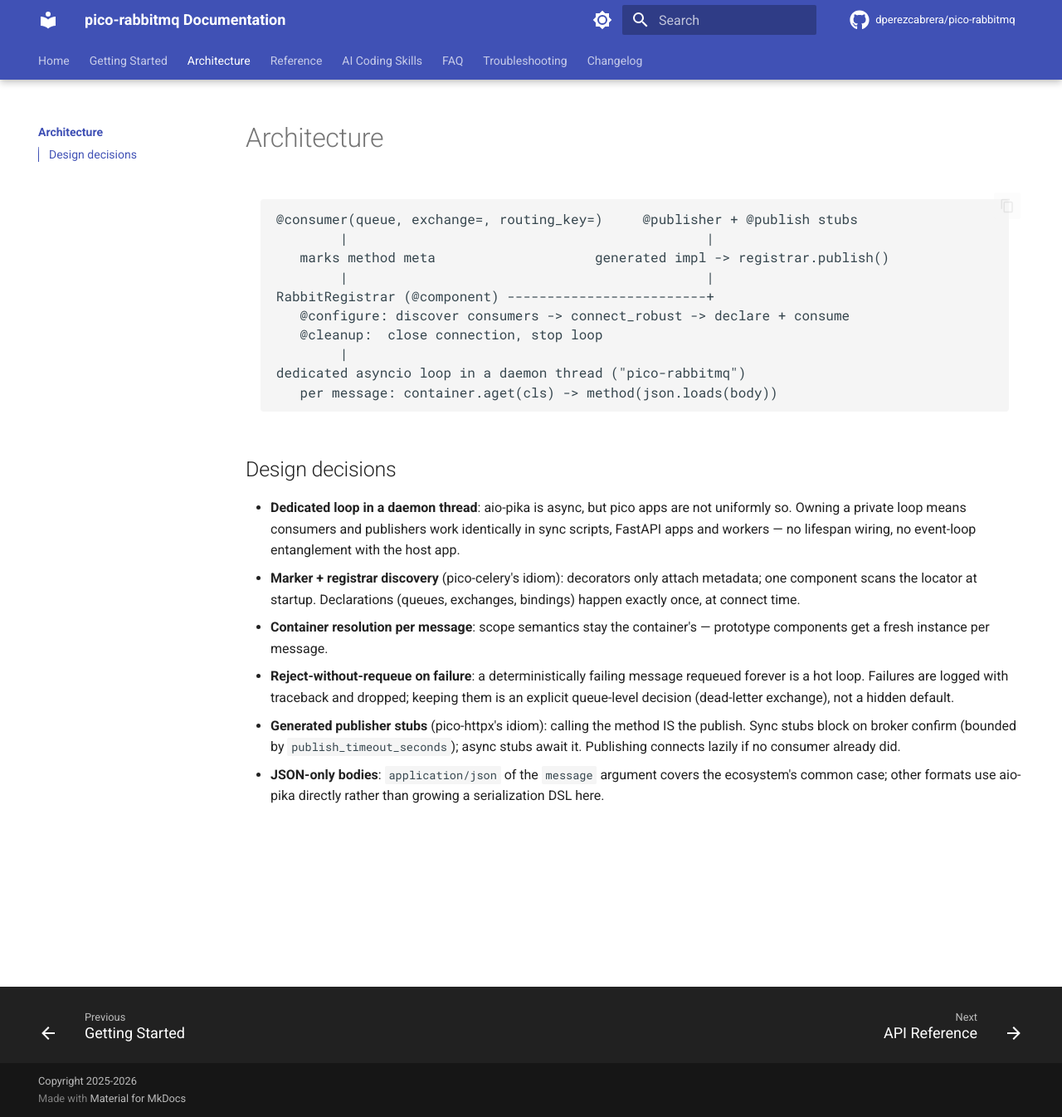
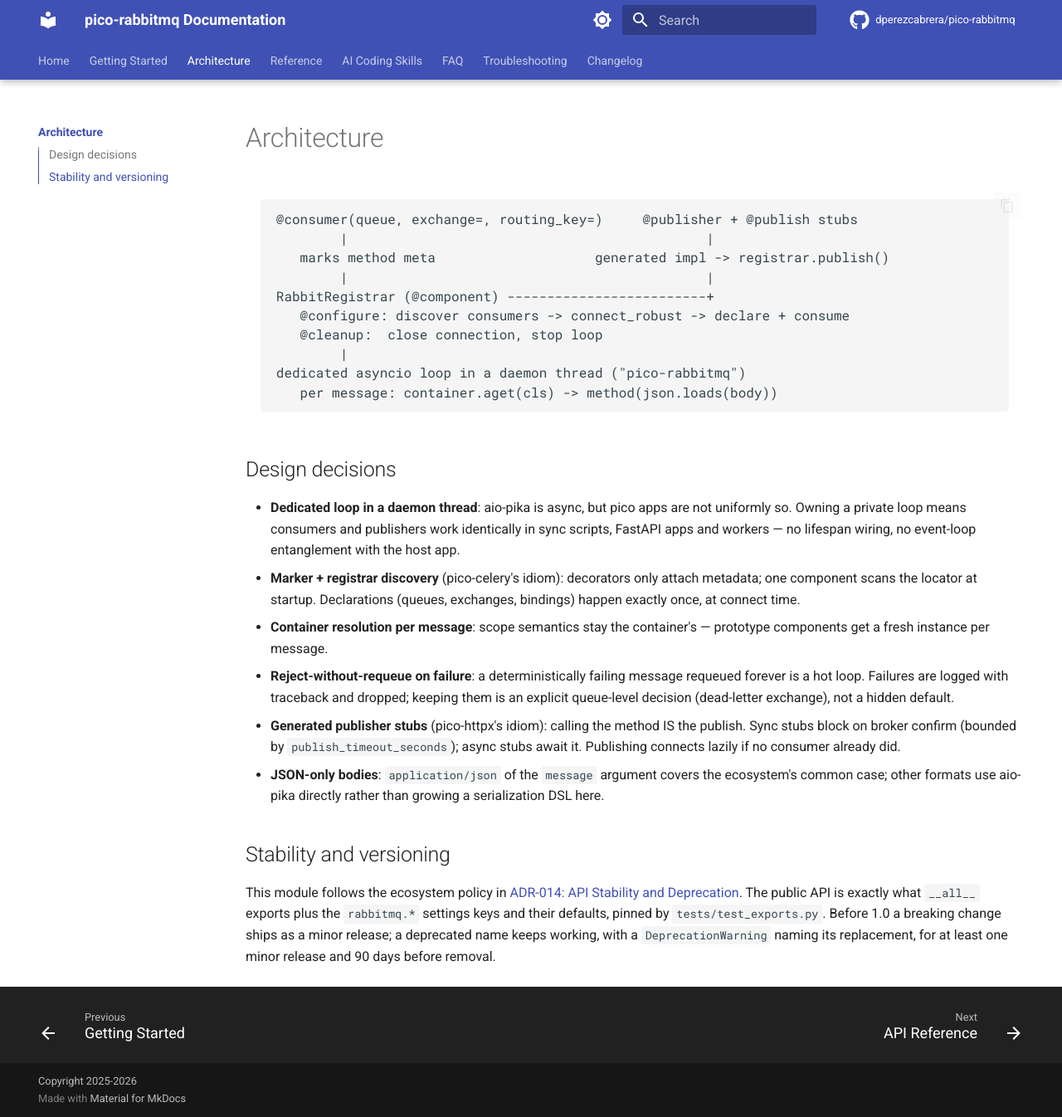
Before and after one commit to dperezcabrera/pico-rabbitmq, an MkDocs documentation site: the page built from docs/architecture.md, in a window 1280 px wide and 1346 px high. Shown: the whole window at 83% size. Built offline with MkDocs 1.6.1 and Material for MkDocs 9.7.7, drawn with Linux system fonts in a browser that asks for light colours; comment, search, counter and statistics services are not loaded.

Commit message:
Link the ADR-014 stability and deprecation policy from the architecture docs

```diff
--- a/docs/architecture.md
+++ b/docs/architecture.md
@@ -35,3 +35,7 @@
 - **JSON-only bodies**: `application/json` of the `message` argument covers
   the ecosystem's common case; other formats use aio-pika directly rather
   than growing a serialization DSL here.
+
+## Stability and versioning
+
+This module follows the ecosystem policy in [ADR-014: API Stability and Deprecation](https://github.com/dperezcabrera/pico-ioc/blob/main/docs/adr/adr-0014-api-stability-and-deprecation.md). The public API is exactly what `__all__` exports plus the `rabbitmq.*` settings keys and their defaults, pinned by `tests/test_exports.py`. Before 1.0 a breaking change ships as a minor release; a deprecated name keeps working, with a `DeprecationWarning` naming its replacement, for at least one minor release and 90 days before removal.
```
